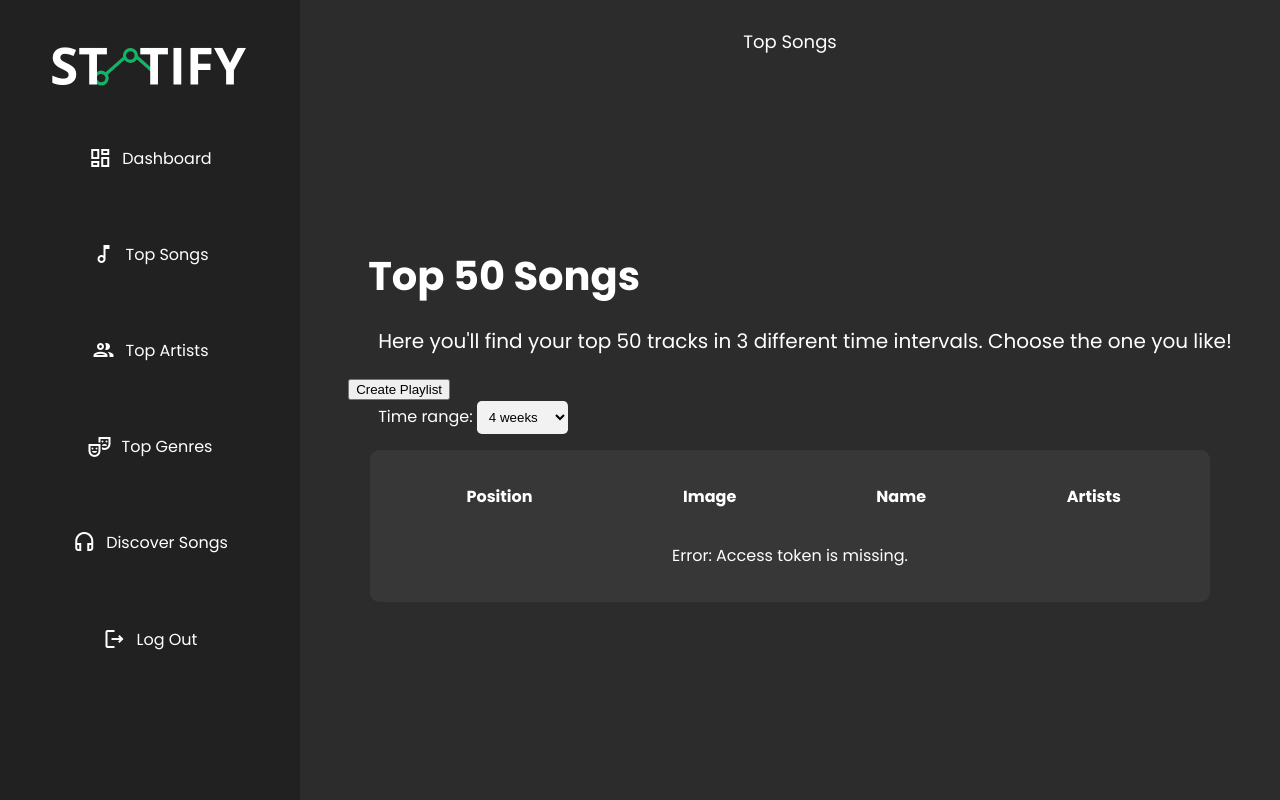
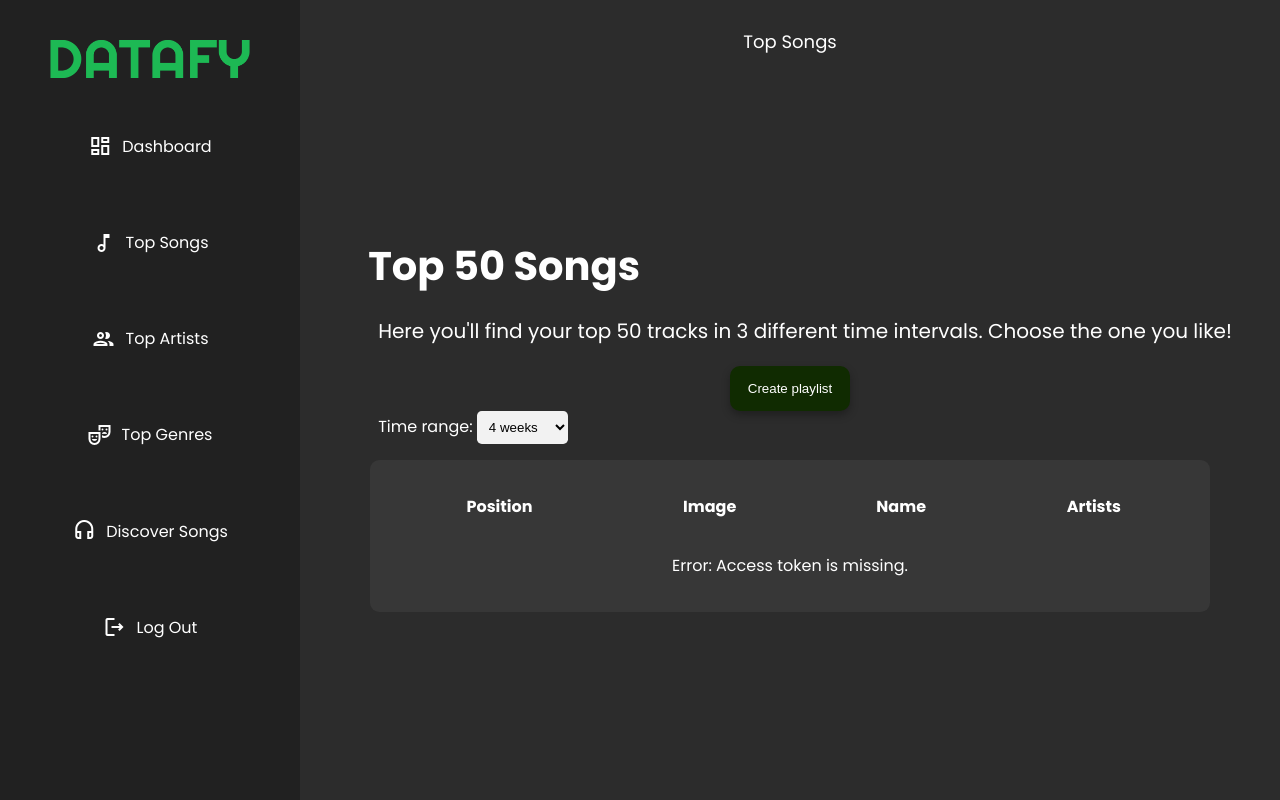
Before and after one commit to zsomborlukacs1/spotify_project, a Flask app: page /top-songs in a window 1280 px wide. Run offline with Flask 3, Linux system fonts and the light colour scheme.

Commit message:
Basic code formatting

```diff
--- a/static/scripts/top_artists.js
+++ b/static/scripts/top_artists.js
@@ -1,6 +1,8 @@
 document.addEventListener("DOMContentLoaded", function () {
   const selectElement = document.getElementById("fetch-options");
-    const topArtistsTable = document.getElementById("top-artists-table").getElementsByTagName('tbody')[0];
+  const topArtistsTable = document
+    .getElementById("top-artists-table")
+    .getElementsByTagName("tbody")[0];
 
   selectElement.addEventListener("change", function () {
     const selectedValue = selectElement.value;
--- a/static/scripts/top_genres.js
+++ b/static/scripts/top_genres.js
@@ -1,6 +1,8 @@
 document.addEventListener("DOMContentLoaded", function () {
   const selectElement = document.getElementById("fetch-options");
-    const topGenresTable = document.getElementById("top-genres-table").getElementsByTagName('tbody')[0];
+  const topGenresTable = document
+    .getElementById("top-genres-table")
+    .getElementsByTagName("tbody")[0];
 
   selectElement.addEventListener("change", function () {
     const selectedValue = selectElement.value;
--- a/static/top_songs.css
+++ b/static/top_songs.css
@@ -7,15 +7,15 @@
   grid-template-areas:
     "side header"
     "side main";
-    font-family: 'Poppins', sans-serif;
+  font-family: "Poppins", sans-serif;
 }
 
-.header{
-    background-color:#2c2c2c;
+.header {
+  background-color: #2c2c2c;
   grid-area: header;
 }
 
-.header-element{
+.header-element {
   padding: 10px;
   color: white;
   font-size: large;
@@ -33,8 +33,6 @@
   overflow-y: auto;
 }
 
-
-
 .sidebar-element {
   color: white;
   display: flex;
@@ -46,13 +44,13 @@
   display: flex;
   justify-content: center;
   align-items: center;
-    font-weight:400;
+  font-weight: 400;
   color: white;
   padding: 6%;
 }
 
 .sidebar-element a:hover {
-    color: #1DB954;
+  color: #1db954;
 }
 
 .material-icons-outlined {
@@ -60,7 +58,8 @@
   color: white;
 }
 
-.logo-img, img {
+.logo-img,
+img {
   display: flex;
   justify-content: center;
   align-items: center;
@@ -70,7 +69,7 @@
   margin-bottom: 10px;
 }
 
-.time-range{
+.time-range {
   color: white;
   margin-left: 30px;
   font-weight: 500;
@@ -82,10 +81,8 @@
 }
 
 .track-image {
-    width: 36px;
-    height: 36px;
-    margin-right: .5rem;
-    border-radius: 50%;
+  margin-right: 0.5rem;
+  border-radius: 10%;
 
   vertical-align: middle;
 }
@@ -102,21 +99,19 @@
   margin-right: 1rem;
 }
 
-
-
 #top-tracks-table {
   width: 95%;
-    max-height: calc(89% - .8rem);
+  max-height: calc(89% - 0.8rem);
   background-color: rgba(78, 78, 78, 0.333);
-    margin: .8rem auto;
-    border-radius: .6rem;
+  margin: 0.8rem auto;
+  border-radius: 0.6rem;
   overflow: auto;
   text-align: center;
 }
 
-
-
-#top-tracks-table, th, td {
+#top-tracks-table,
+th,
+td {
   padding: 1rem;
   color: white;
 }
@@ -130,16 +125,15 @@
   height: 0.5rem;
 }
 
-#top-tracks-table::-webkit-scrollbar-thumb{
-    border-radius: .5rem;
+#top-tracks-table::-webkit-scrollbar-thumb {
+  border-radius: 0.5rem;
   background-color: #0004;
   visibility: hidden;
 }
 
-#top-tracks-table:hover::-webkit-scrollbar-thumb{
+#top-tracks-table:hover::-webkit-scrollbar-thumb {
   visibility: visible;
 }
-
 
 .main {
   background-color: #2c2c2c;
@@ -162,11 +156,35 @@
   margin-left: 30px;
 }
 
-
-.top-tracks-list li img{
+.top-tracks-list li img {
   width: 100px;
 }
 
+.button-container {
+  display: flex;
+  justify-content: center;
+}
+
+#create-playlist-btn {
+  transition: 0.7s;
+  top: 50%;
+  background-color: #102b01;
+  color: #fff;
+  border: none;
+  border-radius: 10px;
+  padding: 15px;
+  min-height: 30px;
+  min-width: 120px;
+  box-shadow: 0 4px 8px rgba(0, 0, 0, 0.3);
+}
+
+#create-playlist-btn:hover {
+  background: #1db954;
+  color: #fff;
+  border-radius: 5px;
+  box-shadow: 0 0 5px #1db954, 0 0 25px #1db954, 0 0 50px #1db954,
+    0 0 60px #1db954;
+}
 
 @media (max-width: 925px) {
   .main {
--- a/templates/top_songs.html
+++ b/templates/top_songs.html
@@ -1,12 +1,18 @@
 <!DOCTYPE html>
 <html lang="en">
   <head>
-    <meta charset="UTF-8">
-    <meta http-equiv="X-UA-Compatible"content="IE=edge"/>
-    <meta name="viewport" content="width=device-width, initial-scale=1.0"/>
-    <link rel="stylesheet" href="https://fonts.googleapis.com/css2?family=Poppins:wght@400;700&display=swap">
-    <link href="https://fonts.googleapis.com/icon?family=Material+Icons+Outlined"rel="stylesheet">
-    <link rel="stylesheet" href="/static/top_songs.css">
+    <meta charset="UTF-8" />
+    <meta http-equiv="X-UA-Compatible" content="IE=edge" />
+    <meta name="viewport" content="width=device-width, initial-scale=1.0" />
+    <link
+      rel="stylesheet"
+      href="https://fonts.googleapis.com/css2?family=Poppins:wght@400;700&display=swap"
+    />
+    <link
+      href="https://fonts.googleapis.com/icon?family=Material+Icons+Outlined"
+      rel="stylesheet"
+    />
+    <link rel="stylesheet" href="/static/top_songs.css" />
     <title>Top Songs</title>
   </head>
   <body>
@@ -18,14 +24,13 @@
 
     <section class="sidebar">
       <div class="logo-img">
-            <img src="/static/images/statify_logo_cropped.png" alt="statify_logo">
+        <img src="/static/images/logo-no-background.png" alt="statify_logo" />
       </div>
       <div class="sidebar-element">
         <a href="http://localhost:8000/home">
           <span class="material-icons-outlined">dashboard</span>
           Dashboard
         </a>
-
       </div>
       <div class="sidebar-element">
         <a href="http://localhost:8000/top-songs">
@@ -38,7 +43,6 @@
           <span class="material-icons-outlined">people</span>
           Top Artists
         </a>
-
       </div>
       <div class="sidebar-element">
         <a href="http://localhost:8000/top-genres">
@@ -64,9 +68,14 @@
       <div class="container">
         <div class="instructions">
           <b class="inst-heading">Top 50 Songs</b>
-                <p class="inst-paragraph">Here you'll find your top 50 tracks in 3 different time intervals. Choose the one you like!</p>
+          <p class="inst-paragraph">
+            Here you'll find your top 50 tracks in 3 different time intervals.
+            Choose the one you like!
+          </p>
         </div>
-            <button id="create-playlist-btn">Create Playlist</button>
+        <div class="button-container">
+          <button id="create-playlist-btn">Create playlist</button>
+        </div>
         <div class="fetch">
           <b class="time-range">Time range:</b>
           <select id="fetch-options">
@@ -88,7 +97,6 @@
         </table>
       </div>
     </main>
-
   </body>
   <script src="/static/scripts/top_songs.js"></script>
 </html>
```
Also changed, not shown: static/login.css (+42 -40 lines), static/scripts/top_songs.js (+7 -4 lines), static/top_artists.css (+19 -25 lines), static/top_genres.css (+18 -24 lines), templates/login.html (+15 -7 lines), templates/top_artists.html (+17 -11 lines), templates/top_genres.html (+17 -11 lines). Lines whose indentation alone changed are shown as unchanged.
